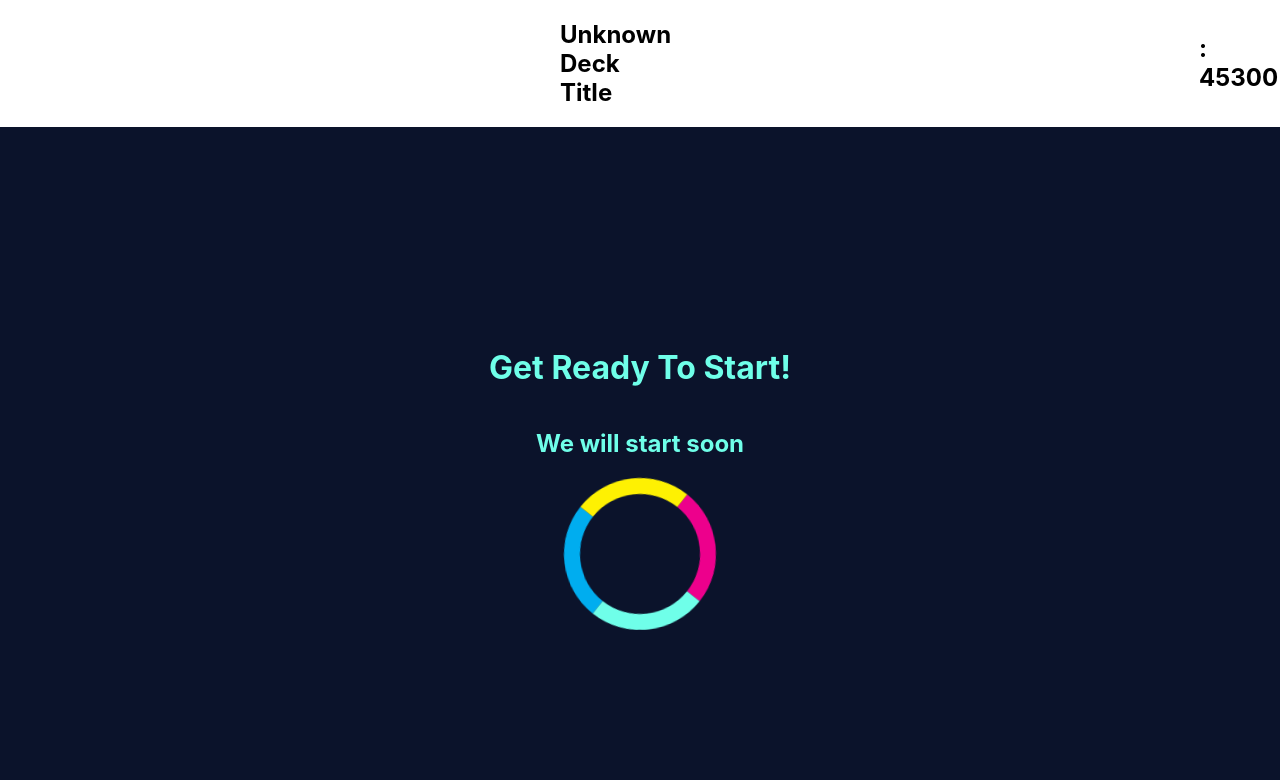
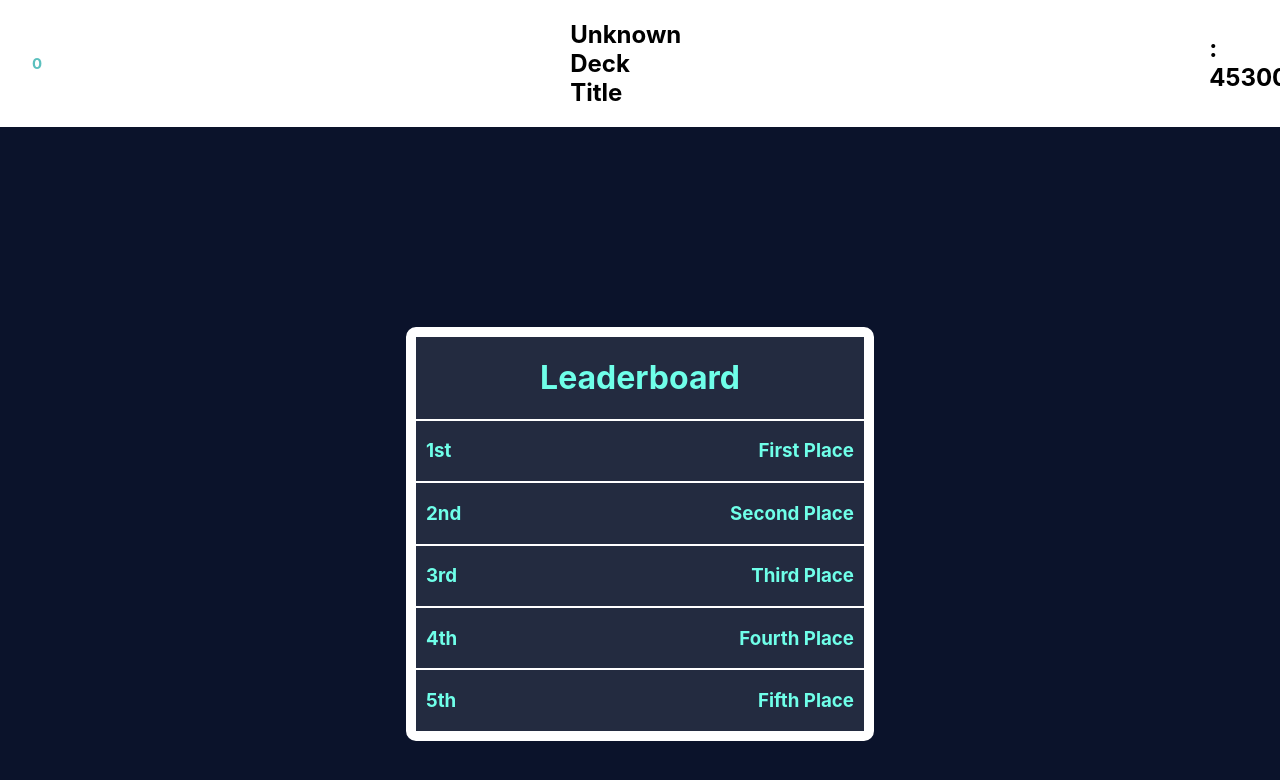
Before and after one commit to WSU-4110/uniq-quiz, a React (Create React App) app in the folder client/: page /game in a window 1280 px wide. Shown: the top 780 px of the page. Built offline with nearby package versions, Linux system fonts and the light colour scheme; no server answers.

Commit message:
Timer added

```diff
--- a/client/src/Stylesheets/Home/Landing.module.css
+++ b/client/src/Stylesheets/Home/Landing.module.css
@@ -20,8 +20,7 @@
 
 .landingMenu{
     width: 60vw;
-    margin: auto;
-    margin-top: 2vh;
+    margin: 2vh auto auto;
 }
 
 .menuItem{
--- /dev/null
+++ b/client/src/pages/Game/GameComponents/Components/InfoBar.jsx
@@ -0,0 +1,22 @@
+import React from 'react';
+import styles from '../../../../Stylesheets/Game/Components/InfoBar.module.css'
+
+//Components
+import Timer from './Timer';
+
+function InfoBar({isHost, deckName, displayName, onAdvance, score, onTimerEnd, timerRef}) {
+    return (
+            <div className={ isHost ? styles.gamenavContainerHost : styles.gamenavContainer }>
+                <div className={ isHost ? styles.gamenavInnerHost : styles.gamenavInner}>
+                    <h2><Timer seconds={5} onTimerEnd={onTimerEnd} timerRef={timerRef}/></h2>
+                    <h2>{deckName}</h2>
+                    <h2>{displayName} : {score}</h2>
+                </div>
+                <div className={styles.buttonContainer}>
+                    {isHost ? <button className={styles.hostButton} onClick={() => onAdvance(isHost)}><h2 className={styles.hostButtonText}>Next</h2></button> : null}
+                </div>
+            </div>
+    )
+}
+
+export default InfoBar;
--- a/client/src/pages/Game/GameComponents/Throbber.jsx
+++ b/client/src/pages/Game/GameComponents/Components/Throbber.jsx
@@ -1,5 +1,5 @@
 import React from "react";
-import styles from "../../../Stylesheets/Game/Components/Throbber.module.css";
+import styles from "../../../../Stylesheets/Game/Components/Throbber.module.css";
 
 function Throbber() {
     return (
--- /dev/null
+++ b/client/src/pages/Game/GameComponents/Components/Timer.jsx
@@ -0,0 +1,42 @@
+import {useCallback, useEffect, useState, useImperativeHandle} from "react";
+
+function Timer({ seconds, onTimerEnd, timerRef }) {
+    const [timer, setTimer] = useState(seconds);
+    const [isActive, setIsActive] = useState(true);
+
+    useEffect(() => {
+        let interval = null;
+
+        if (isActive && timer > 0) {
+            interval = setInterval(() => {
+                setTimer(prevSeconds => prevSeconds - 1);
+            }, 1000);
+        } else if (isActive && timer === 0) {
+            setIsActive(false);
+            if (onTimerEnd) onTimerEnd();
+        }
+
+        return () => clearInterval(interval);
+    }, [isActive, timer]);
+
+    const startTimer = () => setIsActive(true);
+    const stopTimer = () => setIsActive(false);
+    const resetTimer = () => {
+        setTimer(seconds);
+        setIsActive(false);
+    }
+
+    useImperativeHandle(timerRef, () => ({
+            startTimer,
+            stopTimer,
+            resetTimer
+        }), [startTimer, stopTimer, resetTimer]);
+
+    return(
+        <div>
+            <p>{timer}</p>
+        </div>
+    )
+}
+
+export default Timer;
--- a/client/src/pages/Game/GameComponents/InfoBar.jsx
+++ /dev/null
@@ -1,19 +0,0 @@
-import React from 'react';
-import styles from '../../../Stylesheets/Game/Components/InfoBar.module.css'
-
-function InfoBar(input) {
-    return (
-            <div className={ input.isHost ? styles.gamenavContainerHost : styles.gamenavContainer }>
-                <div className={ input.isHost ? styles.gamenavInnerHost : styles.gamenavInner}>
-                    <h2>{input.gameCode}</h2>
-                    <h2>{input.deckName}</h2>
-                    <h2>{input.displayName} : {input.score}</h2>
-                </div>
-                <div className={styles.buttonContainer}>
-                    {input.isHost ? <button className={styles.hostButton} onClick={() => input.onAdvance(input.isHost)}><h2 className={styles.hostButtonText}>Next</h2></button> : null}
-                </div>
-            </div>
-    )
-}
-
-export default InfoBar;
--- a/client/src/pages/Game/GameComponents/LeaderboardPage.jsx
+++ b/client/src/pages/Game/GameComponents/Pages/LeaderboardPage.jsx
@@ -1,5 +1,5 @@
 import React from 'react';
-import styles from '../../../Stylesheets/Game/Components/LeaderboardPage.module.css';
+import styles from '../../../../Stylesheets/Game/Components/LeaderboardPage.module.css';
 
 function LeaderboardPage({ first, second, third, fourth, fifth }) {
     return (
--- a/client/src/pages/Game/GameComponents/LoadingPage.jsx
+++ b/client/src/pages/Game/GameComponents/Pages/LoadingPage.jsx
@@ -1,6 +1,6 @@
 import React from 'react';
-import styles from '../../../Stylesheets/Game/Components/LoadingPage.module.css';
-import Throbber from "./Throbber";
+import styles from '../../../../Stylesheets/Game/Components/LoadingPage.module.css';
+import Throbber from "../Components/Throbber";
 
 function LoadingPage({ onAdvance }) {
     return (
--- a/client/src/pages/Game/GameComponents/PostGamePage.jsx
+++ b/client/src/pages/Game/GameComponents/Pages/PostGamePage.jsx
@@ -1,5 +1,5 @@
 import React from 'react';
-import styles from '../../../Stylesheets/Game/Components/PostGamePage.module.css';
+import styles from '../../../../Stylesheets/Game/Components/PostGamePage.module.css';
 
 function PostGamePage({ first, second, third, others }) {
     return (
--- a/client/src/pages/Game/GameComponents/PostQuestionPage.jsx
+++ b/client/src/pages/Game/GameComponents/Pages/PostQuestionPage.jsx
@@ -1,6 +1,6 @@
 import React from 'react';
-import styles from '../../../Stylesheets/Game/Components/PostQuestionPage.module.css'
-import Throbber from "./Throbber";
+import styles from '../../../../Stylesheets/Game/Components/PostQuestionPage.module.css'
+import Throbber from "../Components/Throbber";
 
 function PostQuestionPage({ onAdvance }) {
     return (
--- a/client/src/pages/Game/GameComponents/QuestionPage.jsx
+++ b/client/src/pages/Game/GameComponents/Pages/QuestionPage.jsx
@@ -1,7 +1,7 @@
 import React from 'react';
-import styles from '../../../Stylesheets/Game/Components/QuestionPage.module.css';
+import styles from '../../../../Stylesheets/Game/Components/QuestionPage.module.css';
 
-function QuestionPage({ Question, Answer1, Answer2, Answer3, Answer4 }) {
+function QuestionPage({ Question, Answer1, Answer2, Answer3, Answer4, onAnswer }) {
     return (
         <div>
             <div className={styles.QuestionContainer}>
@@ -11,12 +11,12 @@ function QuestionPage({ Question, Answer1, Answer2, Answer3, Answer4 }) {
             <div>
                 <div className={styles.QuestionButtonCol}>
                     <div className={styles.QuestionButtonContainer}>
-                        <button className={`${styles.QuestionButton} ${styles.ButtonCyan}`}><h3>{Answer1}</h3></button>
+                        <button className={`${styles.QuestionButton} ${styles.ButtonCyan}`} onClick={() => onAnswer}><h3>{Answer1}</h3></button>
                     </div>
                 </div>
                 <div className={styles.QuestionButtonCol}>
                     <div className={styles.QuestionButtonContainer}>
-                        <button className={`${styles.QuestionButton} ${styles.ButtonYellow}`}><h3>{Answer2}</h3></button>
+                        <button className={`${styles.QuestionButton} ${styles.ButtonYellow}`} onClick={() => onAnswer}><h3>{Answer2}</h3></button>
                     </div>
                 </div>
             </div>
@@ -24,12 +24,12 @@ function QuestionPage({ Question, Answer1, Answer2, Answer3, Answer4 }) {
             <div className={styles.QuestionButtonRow}>
                 <div className={styles.QuestionButtonCol}>
                     <div className={styles.QuestionButtonContainer}>
-                        <button className={`${styles.QuestionButton} ${styles.ButtonMagenta}`}><h3>{Answer3}</h3></button>
+                        <button className={`${styles.QuestionButton} ${styles.ButtonMagenta}`} onClick={() => onAnswer}><h3>{Answer3}</h3></button>
                     </div>
                 </div>
                 <div className={styles.QuestionButtonCol}>
                     <div className={styles.QuestionButtonContainer}>
-                        <button className={`${styles.QuestionButton} ${styles.ButtonGray}`}><h3>{Answer4}</h3></button>
+                        <button className={`${styles.QuestionButton} ${styles.ButtonGray}`} onClick={() => onAnswer}><h3>{Answer4}</h3></button>
                     </div>
                 </div>
             </div>
--- a/client/src/pages/Game/GameComponents/StartPage.jsx
+++ b/client/src/pages/Game/GameComponents/Pages/StartPage.jsx
@@ -1,6 +1,6 @@
 import React from 'react';
-import styles from "../../../Stylesheets/Game/Components/StartPage.module.css";
-import Throbber from "./Throbber";
+import styles from "../../../../Stylesheets/Game/Components/StartPage.module.css";
+import Throbber from "../Components/Throbber";
 
 
 function StartPage({ onAdvance }) {
--- a/client/src/pages/Game/PlayerGame.jsx
+++ b/client/src/pages/Game/PlayerGame.jsx
@@ -1,16 +1,16 @@
-import React, {useEffect, useState} from 'react';
+import React, {useEffect, useRef, useState} from 'react';
 import {useAuth} from '../../context/AuthContext.jsx';
 import { useParams } from 'react-router-dom';
 import {useSocket} from '../../context/SocketContext.jsx';
 
 //pages
-import StartPage from './GameComponents/StartPage';
-import QuestionPage from './GameComponents/QuestionPage';
-import PostQuestionPage from './GameComponents/PostQuestionPage';
-import LoadingPage from './GameComponents/LoadingPage';
-import LeaderboardPage from './GameComponents/LeaderboardPage';
-import PostGamePage from './GameComponents/PostGamePage';
-import InfoBar from './GameComponents/InfoBar';
+import StartPage from './GameComponents/Pages/StartPage';
+import QuestionPage from './GameComponents/Pages/QuestionPage';
+import PostQuestionPage from './GameComponents/Pages/PostQuestionPage';
+import LoadingPage from './GameComponents/Pages/LoadingPage';
+import LeaderboardPage from './GameComponents/Pages/LeaderboardPage';
+import PostGamePage from './GameComponents/Pages/PostGamePage';
+import InfoBar from './GameComponents/Components/InfoBar';
 
 
 const QuizPages = {
@@ -42,6 +42,8 @@ function PlayerGame() {
     const [isHost, setIsHost] = useState(params ? true : false);
     const [joinCode, setJoinCode] = useState("");
     const [isGameOver, setIsGameOver] = useState(false);
+    const [answerID, setAnswerID] = useState(null);
+    const timerRef = useRef(null);
 
     const getJoinCode = async() => {
         console.log(params);
@@ -152,6 +154,18 @@ function PlayerGame() {
         }
     }
 
+    const onQuestionSubmit = async(AID) => {
+        setAnswerID(AID);
+        console.log("Answer: ", answerID);
+        setCurrentPage(QuizPages.POSTQUESTION);
+    }
+
+    const onTimerEnd = () => {
+        setAnswerID(null);
+        console.log("Timer End");
+        setCurrentPage(QuizPages.LEADERBOARD);
+    }
+
     return (
         <div style={{ overflowY: 'hidden' }}>
 
@@ -163,33 +177,37 @@ function PlayerGame() {
                     score={45300}
                     isHost={isHost}
                     onAdvance={nextState}
+                    onTimerEnd={onTimerEnd}
+                    timerRef={timerRef}
                 />
             </header>
             <div>
-                { currentPage === QuizPages.START && <StartPage /> }
-                { currentPage === QuizPages.QUESTION && <QuestionPage
+                {currentPage === QuizPages.START && <StartPage/>}
+                {currentPage === QuizPages.QUESTION && <QuestionPage
                     Question={card.Question ? card.Question : "No Question"}
                     Answer1={card.Answer ? card.Answer : "No Answer"}
                     Answer2={card.Incorrect1 ? card.Incorrect1 : "No Option"}
                     Answer3={card.Incorrect2 ? card.Incorrect2 : "No Option"}
                     Answer4={card.Incorrect3 ? card.Incorrect3 : "No Option"}
-                /> }
-                { currentPage === QuizPages.POSTQUESTION && <PostQuestionPage /> }
-                { currentPage === QuizPages.LOADING && <LoadingPage /> }
-                { currentPage === QuizPages.LEADERBOARD && <LeaderboardPage
+                    onAnswer={onQuestionSubmit}
+                />}
+                {currentPage === QuizPages.POSTQUESTION && <PostQuestionPage/>}
+                {currentPage === QuizPages.LOADING && <LoadingPage/>}
+                {currentPage === QuizPages.LEADERBOARD && <LeaderboardPage
                     first={"First Place"}
                     second={"Second Place"}
                     third={"Third Place"}
                     fourth={"Fourth Place"}
                     fifth={"Fifth Place"}
-                /> }
-                { currentPage === QuizPages.POSTGAME && <PostGamePage
+                />}
+                {currentPage === QuizPages.POSTGAME && <PostGamePage
                     first={"First Place Name"}
                     second={"Second Place Name"}
                     third={"Third Place Name"}
                     others={["One", "Two", "Three", "Four", "Five", "Six", "Seven", "Eight", "Nine", "Ten"]}
-                /> }
-                {currentPage === QuizPages.ERROR && <h1>AN ERROR HAS OCCURRED AND THE DEVELOPER IS DRINKING PROFUSELY BECAUSE OF IT</h1> }
+                />}
+                {currentPage === QuizPages.ERROR &&
+                    <h1>AN ERROR HAS OCCURRED AND THE DEVELOPER IS DRINKING PROFUSELY BECAUSE OF IT</h1>}
             </div>
         </div>
     );
```
Also changed, not shown: 1 other file (tests, documents, lock files or other folders).
